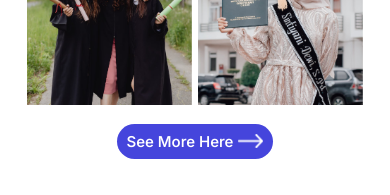
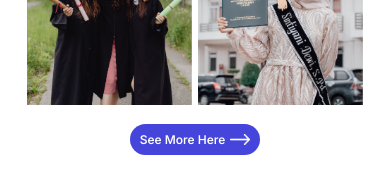
Before and after one commit to mohaproprog/udusity-uni-, a React (Vite) app: page / in a window 390 px wide. Shown: the part 3200-3395 px from the top of the page. Built offline with nearby package versions, Linux system fonts and the light colour scheme; a web font is replaced by a local one.

Commit message:
solved the overflow and font size

```diff
--- a/src/App.css
+++ b/src/App.css
@@ -27,3 +27,7 @@ button{
     padding: 2%;
   }
 }
+
+body{
+  overflow-x: hidden;
+}
--- a/src/Components/gallery/gallery.css
+++ b/src/Components/gallery/gallery.css
@@ -37,8 +37,12 @@
 @media (max-width:956px){
     .galleryBtn{
         padding: 8px 10px;
+        font-size: 12px;
 
 
+    }
+    .galleryBtn img{
+        width: 20px;
     }
     .galleryUp{
         display: grid;
```
